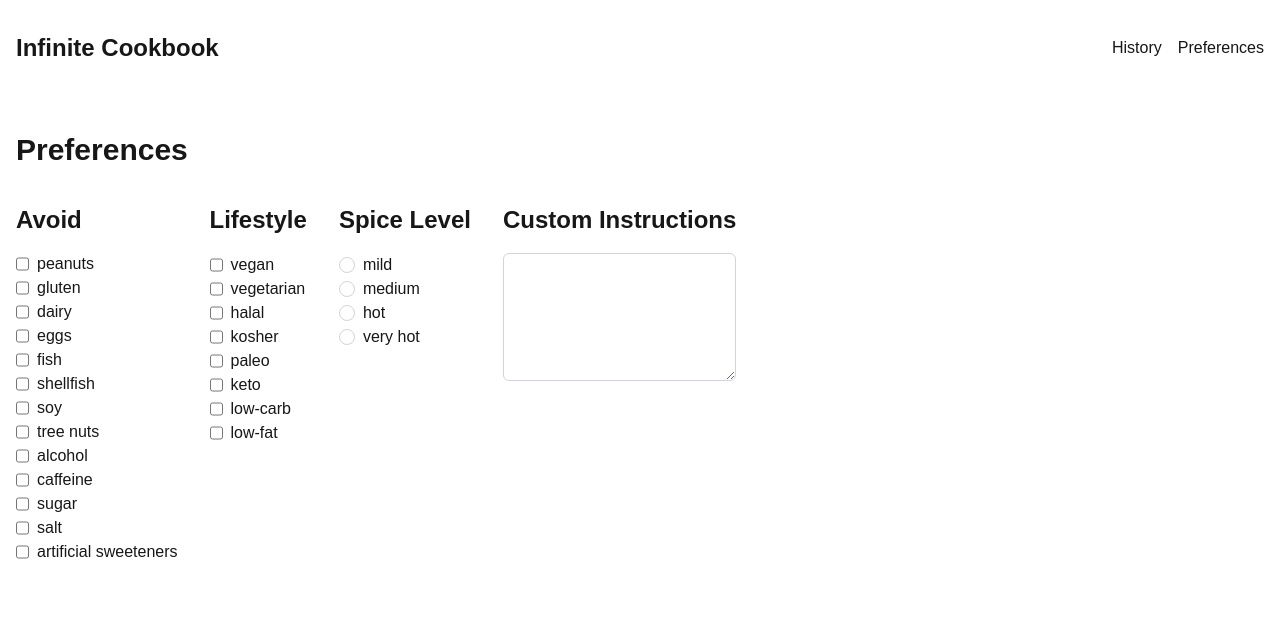
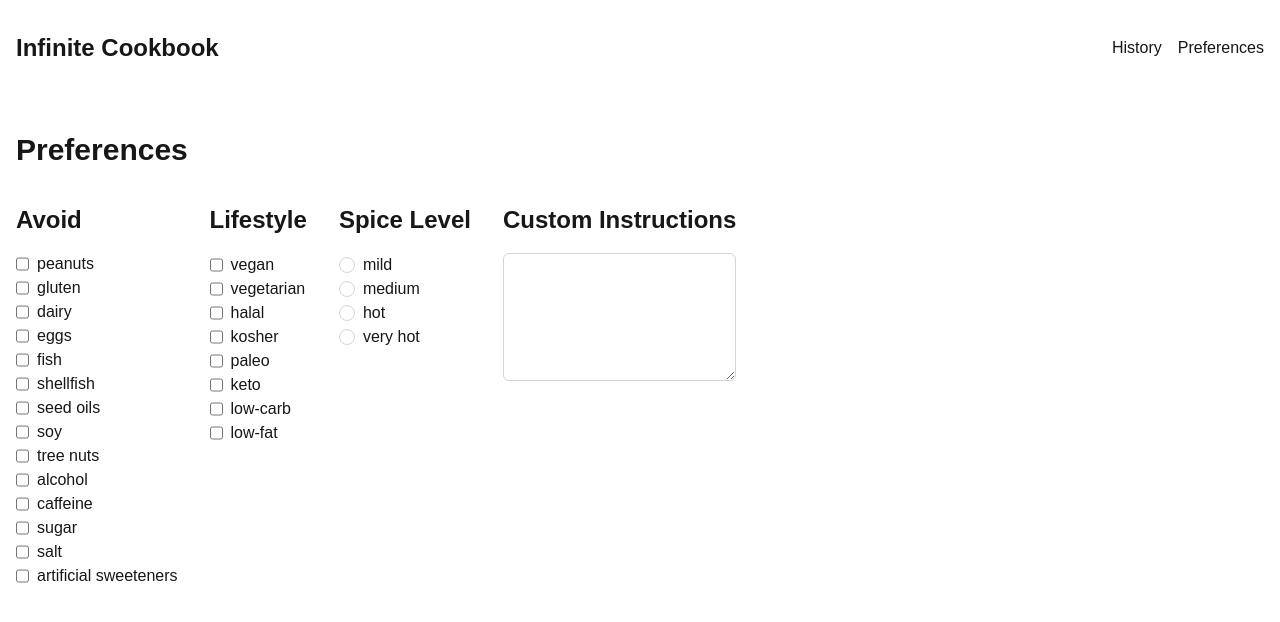
Before and after one commit to jeffreybiles/infinite-cookbook, a Next.js app in the folder frontend/: page /preferences in a window 1280 px wide. Shown: the top 622 px of the page. Built offline with nearby package versions, Linux system fonts and the light colour scheme.

Commit message:
Save preferences locally

```diff
--- a/frontend/app/preferences/page.tsx
+++ b/frontend/app/preferences/page.tsx
@@ -1,32 +1,52 @@
 "use client"
 
-import { useState } from "react"
+import { useState, useEffect } from "react"
 
-const avoidOptions = ["peanuts", "gluten", "dairy", "eggs", "fish", "shellfish", "soy", "tree nuts", "alcohol", "caffeine", "sugar", "salt", "artificial sweeteners"]
+const avoidOptions = ["peanuts", "gluten", "dairy", "eggs", "fish", "shellfish", "seed oils","soy", "tree nuts", "alcohol", "caffeine", "sugar", "salt", "artificial sweeteners"]
 // const likeList = ["spicy", "sweet", "salty", "sour", "bitter", "umami"]
 const spiceLevels = ["mild", "medium", "hot", "very hot"]
 const lifestyleOptions = ["vegan", "vegetarian", "halal", "kosher", "paleo", "keto", "low-carb", "low-fat"]
 
+type Options = { avoid: string[], lifestyle: string[], spiceLevel: string | null, custom: string }
 export default function Preferences() {
-  const [options, setOptions] = useState<{ avoid: string[], lifestyle: string[], spiceLevel: string | null, custom: string }>({ avoid: [], lifestyle: [], spiceLevel: null, custom: "" })
+  const [options, setOptions] = useState<Options>({ avoid: [], lifestyle: [], spiceLevel: null, custom: "" })
+
+  useEffect(() => {
+    console.log("loading preferences")
+    if (typeof window !== 'undefined') {
+      console.log("loading preferences from localStorage")
+      const saved = localStorage.getItem('userPreferences')
+      console.log("loading", saved)
+      setOptions(saved ? JSON.parse(saved) : { avoid: [], lifestyle: [], spiceLevel: null, custom: "" })
+    }
+  }, [])
+
+  const savePreferences = (newOptions: Options) => {
+    setOptions(newOptions)
+    localStorage.setItem('userPreferences', JSON.stringify(newOptions))
+  }
 
   const updateAvoidList = (item: string) => {
     const avoidList = options.avoid.includes(item) ? options.avoid.filter((i) => i !== item) : [...options.avoid, item]
-    setOptions({ ...options, avoid: avoidList })
+    const newOptions = { ...options, avoid: avoidList }
+    savePreferences(newOptions)
   }
 
   const updateLifestyleList = (item: string) => {
     const lifestyleList = options.lifestyle.includes(item) ? options.lifestyle.filter((i) => i !== item) : [...options.lifestyle, item]
-    setOptions({ ...options, lifestyle: lifestyleList })
+    const newOptions = { ...options, lifestyle: lifestyleList }
+    savePreferences(newOptions)
   }
 
   const updateSpiceLevel = (level: string) => {
     const newLevel = options.spiceLevel == level ? null : level
-    setOptions({ ...options, spiceLevel: newLevel })
+    const newOptions = { ...options, spiceLevel: newLevel }
+    savePreferences(newOptions)
   }
 
   const updateCustom = (custom: string) => {
-    setOptions({ ...options, custom: custom })
+    const newOptions = { ...options, custom: custom }
+    savePreferences(newOptions)
   }
 
   return <div className="container mx-auto p-4">
```
Also changed, not shown: 1 other file (tests, documents, lock files or other folders).
